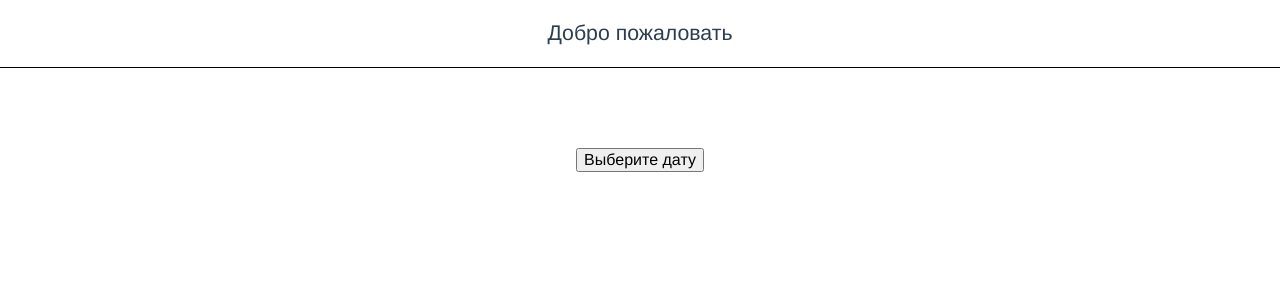
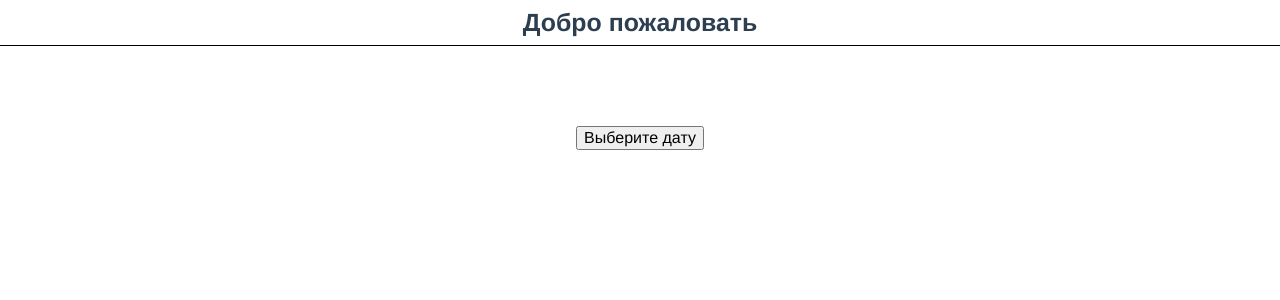
Before and after one commit to marquisDecarabia/softum-test-assignment, a Vue app: page / in a window 1280 px wide. Shown: the top 300 px of the page. Built offline with nearby package versions, Linux system fonts and the light colour scheme; what maska would draw is missing.

Commit message:
feat: upd header with sloth and styles

```diff
--- a/src/components/VHeader.vue
+++ b/src/components/VHeader.vue
@@ -1,6 +1,7 @@
 <template>
   <div class="header">
-    <p>{{ text }}</p>
+    <slot />
+    <h3 class="header__text">{{ text }}</h3>
   </div>
 </template>
 
@@ -17,8 +18,18 @@ export default defineComponent({
 
 <style scoped>
 .header {
+  display: grid;
+  grid-template-columns: 150px 2fr 150px;
+  grid-template-rows: 1fr;
+  gap: 0 0;
+  grid-template-areas: ". text .";
   border-bottom: 1px solid black;
   margin-bottom: 5rem;
   font-size: 1.33rem;
+  height: 45px;
+}
+.header__text {
+  margin: auto;
+  grid-area: text;
 }
 </style>
```
